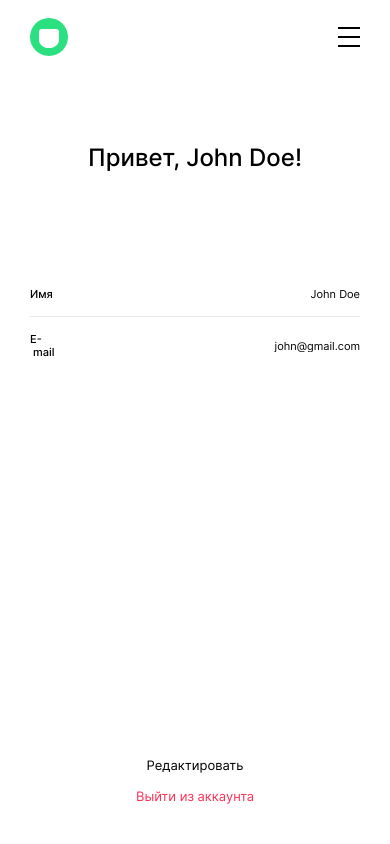
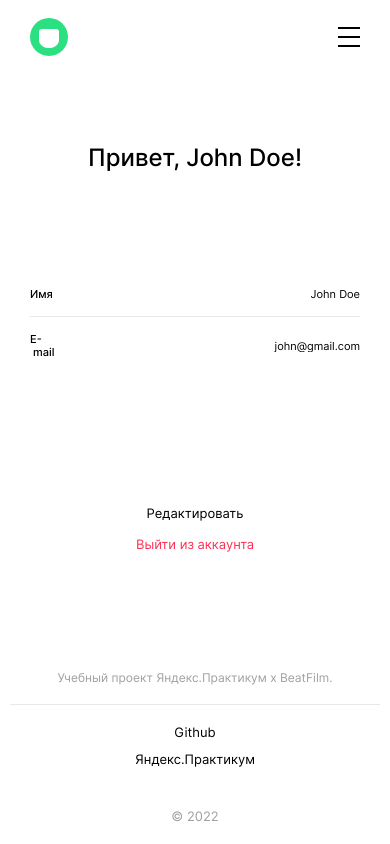
Before and after one commit to Betokko/movies-explorer-frontend, a React (Create React App) app: page /profile in a window 390 px wide. Shown: the top 844 px of the page. Built offline with nearby package versions, Linux system fonts and the light colour scheme.

Commit message:
hotfix: Profile height

```diff
--- a/src/components/Profile/Profile.scss
+++ b/src/components/Profile/Profile.scss
@@ -9,7 +9,7 @@
         justify-content: space-between;
         padding: 70px 0;
         @media (max-width: 767px) {
-          height: calc(100vh - 74px - 110px);
+          height: calc(100vh - 74px - 110px - 252.5px);
           min-width: 260px;
           padding: 70px 30px 40px;
         }
```
